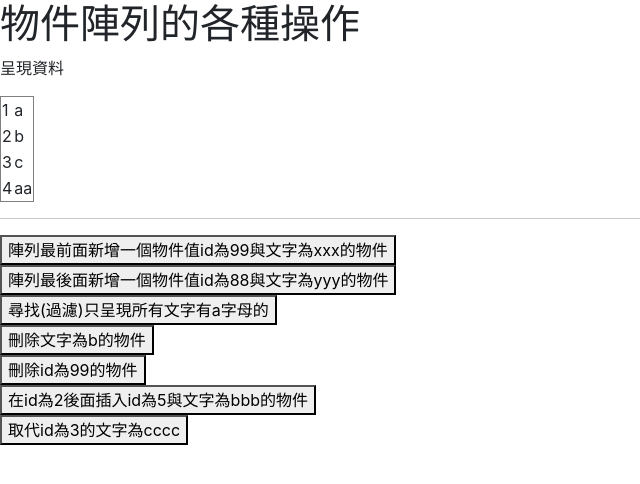
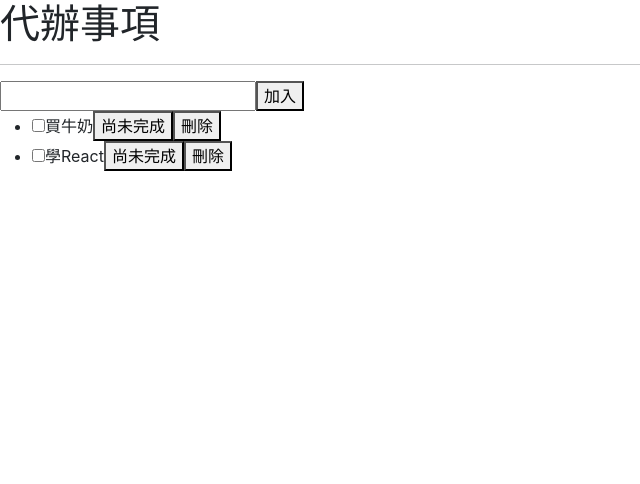
Before and after one commit to youjenwen/react-workshop, a React (Create React App) app: page / in a window 1280 px wide. Shown: the top 484 px of the page, without its empty margins (0-640 px from the left). Built offline with nearby package versions, Linux system fonts and the light colour scheme.

Commit message:
new ex-0819-1

```diff
--- a/src/App.js
+++ b/src/App.js
@@ -3,12 +3,13 @@
 // import Product from './ex-0817-3/Product';
 // import Counter from "./ex-0817-4/Counter";
 // import Menu from './homework/Menu';
-import ObjArrayDemo from './ex-0817-5/ObjArrayDemo';
+// import ObjArrayDemo from './ex-0817-5/ObjArrayDemo';
+import Todo from './ex-0819-1/Todo';
 //JSX語法
 function App() {
   return (
     <>
-      <ObjArrayDemo />
+      <Todo />
     </>
   );
 }
--- /dev/null
+++ b/src/ex-0819-1/Todo.js
@@ -0,0 +1,135 @@
+import { logDOM } from '@testing-library/react';
+import { useState } from 'react';
+
+function Todo() {
+  const [inputValue, setInputValue] = useState('');
+
+  //代辦事項 範例
+  //   {
+  //     id: 1,
+  //     text: '買牛奶',
+  //     completed: false,
+  //   }
+  const [todos, setTodos] = useState([
+    {
+      id: 1,
+      text: '買牛奶',
+      completed: false,
+    },
+    {
+      id: 2,
+      text: '學React',
+      completed: false,
+    },
+  ]);
+
+  return (
+    <>
+      <h1>代辦事項</h1>
+      <hr />
+      <input
+        type="text"
+        value={inputValue}
+        onChange={(e) => {
+          //   console.log(e.target.value);
+          setInputValue(e.target.value);
+        }}
+        onKeyDown={(e) => {
+          //如果輸入為空 就中斷
+          if (inputValue === '') return;
+          //   console.log(e, e.key); //有enter事件
+          //如果按下enter鍵 把inputValue塞進todos陣列最前面
+          if (e.key === 'Enter') {
+            //1.從目前狀態拷貝出一個新的變數值(陣列/物件)
+            //2.在新的變數值(陣列/物件)上作處理
+            //3.設定回原本狀態中
+            const newObj = { id: +new Date(), text: inputValue };
+
+            const newTodos = [newObj, ...todos];
+            setTodos(newTodos);
+
+            //清空原本文字輸入
+            setInputValue('');
+          }
+        }}
+      />
+      <button
+        onClick={() => {
+          if (inputValue === '') return;
+          const newObj = { id: +new Date(), text: inputValue };
+          const newTodos = [newObj, ...todos];
+          setTodos(newTodos);
+
+          //清空原本文字輸入
+          setInputValue('');
+        }}
+      >
+        加入
+      </button>
+      <ul>
+        {todos.map((v, i) => {
+          //key用i會有問題 不要養成習慣
+          return (
+            <li key={v.id}>
+              {/* {v.text} */}
+              <input
+                type="checkbox"
+                checked={v.completed}
+                onClick={() => {
+                  const newTodos = todos.map((v) => {
+                    return { ...v };
+                  });
+                  //切換toggle true/false
+                  newTodos[i].completed = !todos[i].completed;
+
+                  setTodos(newTodos);
+                }}
+              />
+              {v.completed ? <del>{v.text}</del> : v.text}
+              <button
+                onClick={() => {
+                  //index其實可以不用找 直接用上面的i即可
+                  //   const index = todos.findIndex((v2, i2) => {
+                  //     return v.id === v2.id;
+                  //   });
+
+                  //   if (index !== -1) {
+
+                  //   }
+                  //拷貝一個新的todos
+                  const newTodos = todos.map((v) => {
+                    return { ...v };
+                  });
+                  //切換toggle true/false
+                  newTodos[i].completed = !todos[i].completed;
+
+                  setTodos(newTodos);
+                }}
+              >
+                {v.completed ? '已完成' : '尚未完成'}
+              </button>
+              <button
+                onClick={() => {
+                  // eslint-disable-next-line array-callback-return
+                  //   console.log(e);
+                  const newObj = todos.map((v) => {
+                    return { ...v };
+                  });
+
+                  const newTodos = newObj.filter((v2, i2) => {
+                    return v.id !== v2.id;
+                  });
+                  setTodos(newTodos);
+                }}
+              >
+                刪除
+              </button>
+            </li>
+          );
+        })}
+      </ul>
+    </>
+  );
+}
+
+export default Todo;
```
